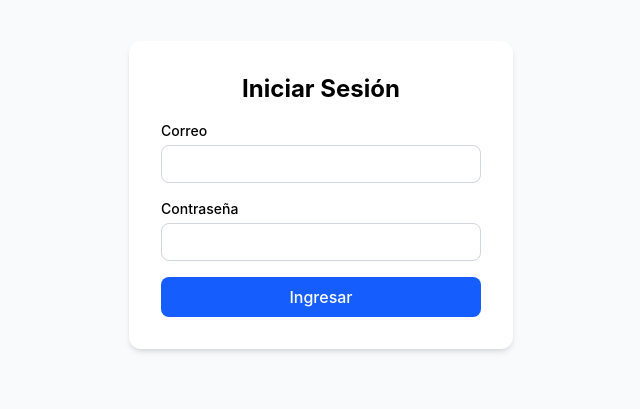
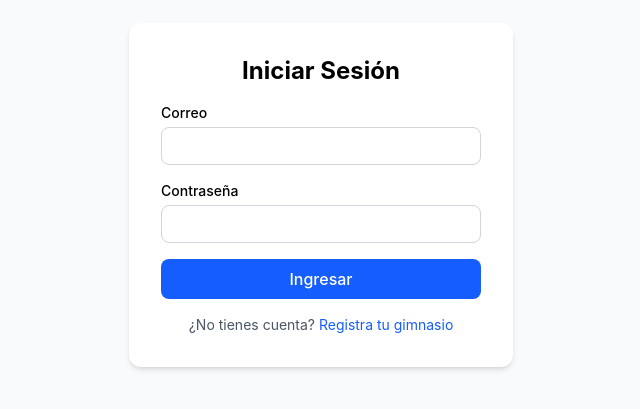
Before and after one commit to RafitaUTN/Proyecto-Fitmanager, a React (Vite) app in the folder frontend/: page /login in a window 1280 px wide. Shown: the part 205-614 px from the top of the page, without its empty margins (319-959 px from the left). Built offline with nearby package versions, Linux system fonts and the light colour scheme; no server answers.

Commit message:
fix(login): agregar enlace a registro de gimnasio en página de login

```diff
--- a/frontend/src/pages/Login.tsx
+++ b/frontend/src/pages/Login.tsx
@@ -1,3 +1,4 @@
+import { Link } from 'react-router-dom'
 import { useForm } from 'react-hook-form'
 import { zodResolver } from '@hookform/resolvers/zod'
 import { z } from 'zod'
@@ -51,6 +52,10 @@ export function Login() {
         <Button type="submit" disabled={isSubmitting} className="w-full">
           {isSubmitting ? 'Ingresando...' : 'Ingresar'}
         </Button>
+        <p className="text-sm text-center text-gray-600">
+          ¿No tienes cuenta?{' '}
+          <Link to="/registro" className="text-blue-600 hover:underline">Registra tu gimnasio</Link>
+        </p>
       </form>
     </div>
   )
```
Also changed, not shown: 1 other file (tests, documents, lock files or other folders).
